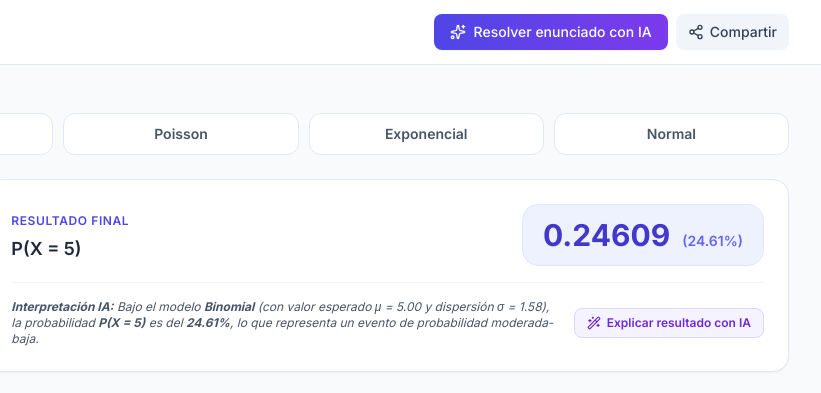
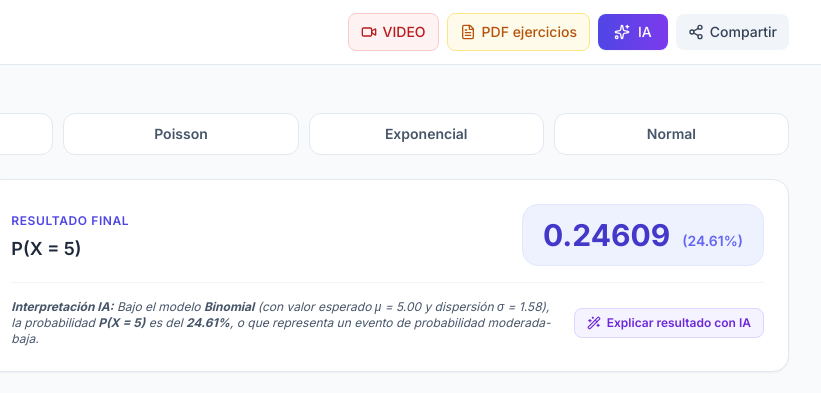
Before and after one commit to Wernersac07/statlab-ai, a plain HTML site: page index.html in a window 1280 px wide. Both pictures are taken after a click on the button "Explicar resultado con IA". Shown: the top 393 px of the page, 459-1280 px from the left. Drawn offline with nearby package versions, Linux system fonts and the light colour scheme.

Commit message:
Add video and PDF buttons to index.html

```diff
--- a/index.html
+++ b/index.html
@@ -55,9 +55,19 @@
       </div>
 
       <div class="flex items-center gap-2">
+        <!-- Botón VIDEO -->
+        <a href="URL_DE_TU_VIDEO_AQUI" target="_blank" class="flex items-center gap-1.5 bg-red-50 hover:bg-red-100 text-red-700 text-sm font-medium px-3 py-2 rounded-lg transition border border-red-200" title="Ver video explicativo">
+          <i data-lucide="video" class="w-4 h-4"></i>
+          <span class="hidden sm:inline">VIDEO</span>
+        </a>
+        <!-- Botón PDF ejercicios -->
+        <a href="URL_DE_TU_PDF_AQUI" target="_blank" class="flex items-center gap-1.5 bg-amber-50 hover:bg-amber-100 text-amber-700 text-sm font-medium px-3 py-2 rounded-lg transition border border-amber-200" title="Ver PDF de ejercicios">
+          <i data-lucide="file-text" class="w-4 h-4"></i>
+          <span class="hidden sm:inline">PDF ejercicios</span>
+        </a>
         <button onclick="openAiModal()" class="flex items-center gap-2 bg-gradient-to-r from-indigo-600 to-violet-600 hover:from-indigo-700 hover:to-violet-700 text-white text-sm font-medium px-4 py-2 rounded-lg shadow-sm transition">
           <i data-lucide="sparkles" class="w-4 h-4"></i>
-          <span>Resolver enunciado con IA</span>
+          <span class="hidden sm:inline">IA</span>
         </button>
         <button onclick="shareApp()" class="flex items-center gap-1.5 bg-slate-100 hover:bg-slate-200 text-slate-700 text-sm font-medium px-3 py-2 rounded-lg transition" title="Copiar enlace">
           <i data-lucide="share-2" class="w-4 h-4"></i>
@@ -1114,7 +1124,7 @@
       else rarity = 'un resultado altamente probable bajo las condiciones del modelo';
 
       document.getElementById('ai-explanation-text').innerHTML =
-        `<strong>Interpretación IA:</strong> Bajo el modelo <strong>${distName}</strong> (con valor esperado μ = ${mean.toFixed(2)} y dispersión σ = ${sd.toFixed(2)}), la probabilidad <strong>${exprText}</strong> es del <strong>${pct}%</strong>, lo que representa ${rarity}.`;
+        `<strong>Interpretación IA:</strong> Bajo el modelo <strong>${distName}</strong> (con valor esperado μ = ${mean.toFixed(2)} y dispersión σ = ${sd.toFixed(2)}), la probabilidad <strong>${exprText}</strong> es del <strong>${pct}%</strong>, o que representa ${rarity}.`;
     }
 
     function shareApp() {
```
